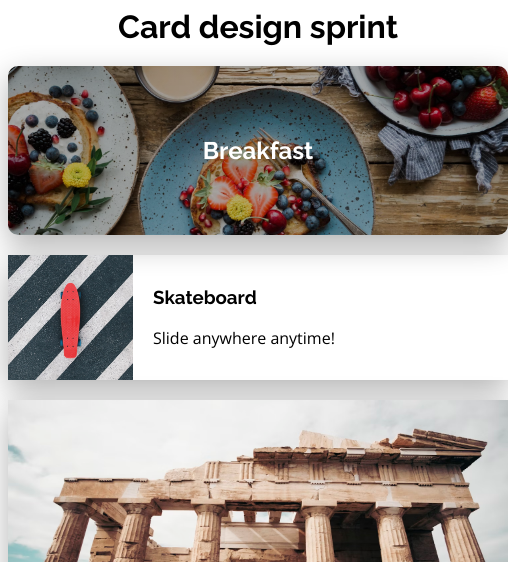
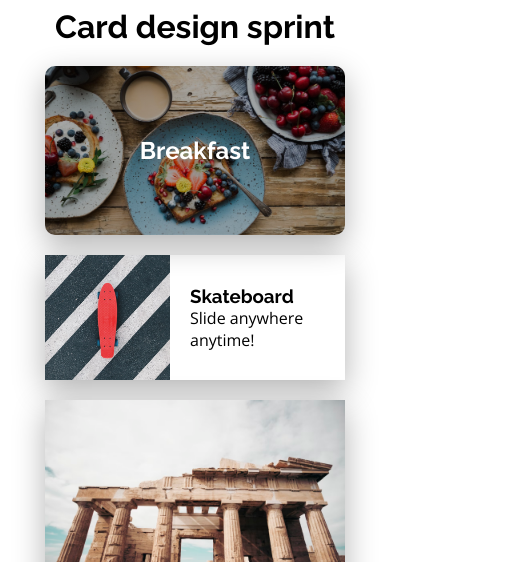
Before and after one commit to SamyFeredj/test_cards, a plain HTML site: page index.html in a window 390 px wide. Shown: the top 562 px of the page, 508 px wide, since content can reach past the window. Drawn offline with nearby package versions, Linux system fonts and the light colour scheme.

Commit message:
responsive

```diff
--- a/css/components/cards.css
+++ b/css/components/cards.css
@@ -30,11 +30,8 @@
   text-align: left;
   padding: 0px 20px;
 }
-.card-product .details p {
-  margin-bottom: 0px;
-}
-.card-product .details h3 {
-  margin-top: 0px;
+.card-product .details p, .card-product .details h3 {
+  margin: 0px;
 }
 
 /* trip card */
--- a/css/style.css
+++ b/css/style.css
@@ -23,18 +23,8 @@ a {
   margin: 0 auto;
 }
 
-/* @media  (max-width: 1000px) {
+@media screen and (max-width: 520px) {
   .container {
-    width: 650px;
+    width: 300px;
   }
 }
-@media  (max-width: 700) {
-  .container {
-    width: 400px;
-  }
-}
-@media  (max-width: 450) {
-  .container {
-    width: 250px;
-  }
-} */
```
